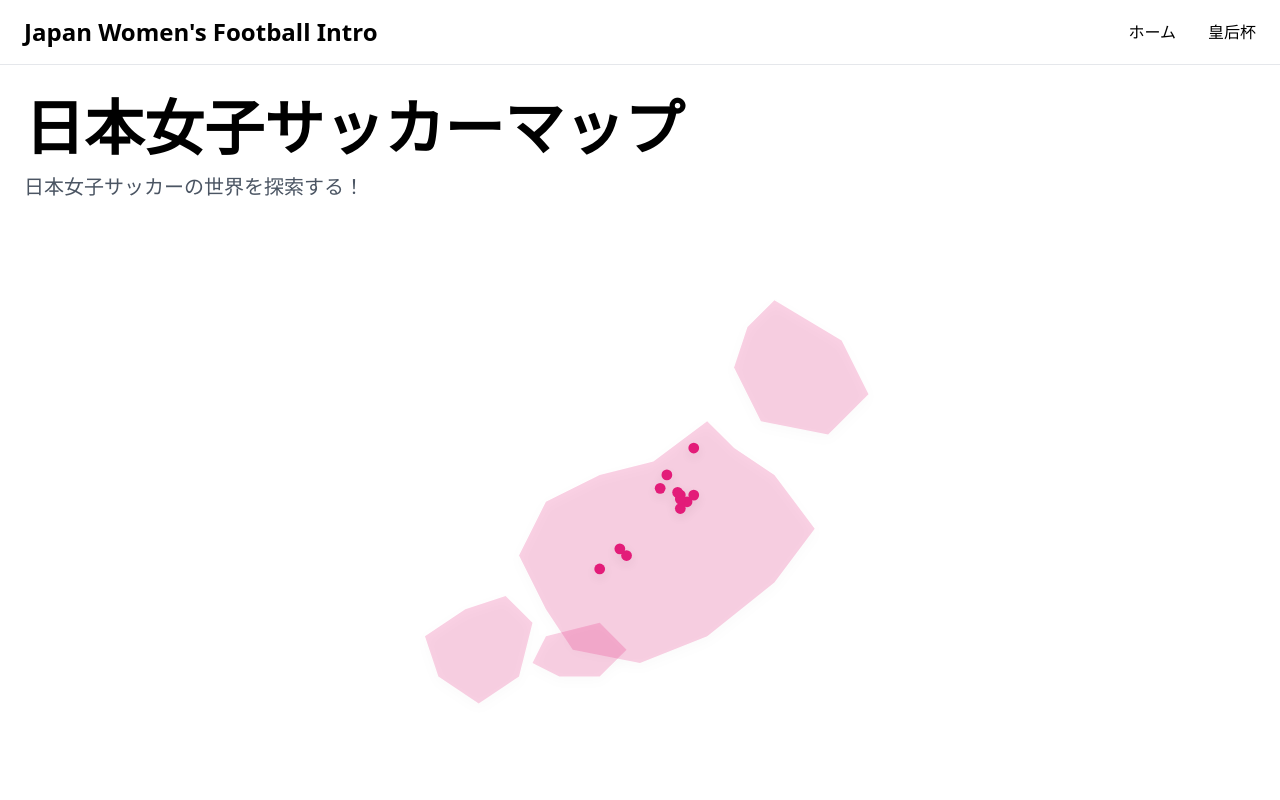
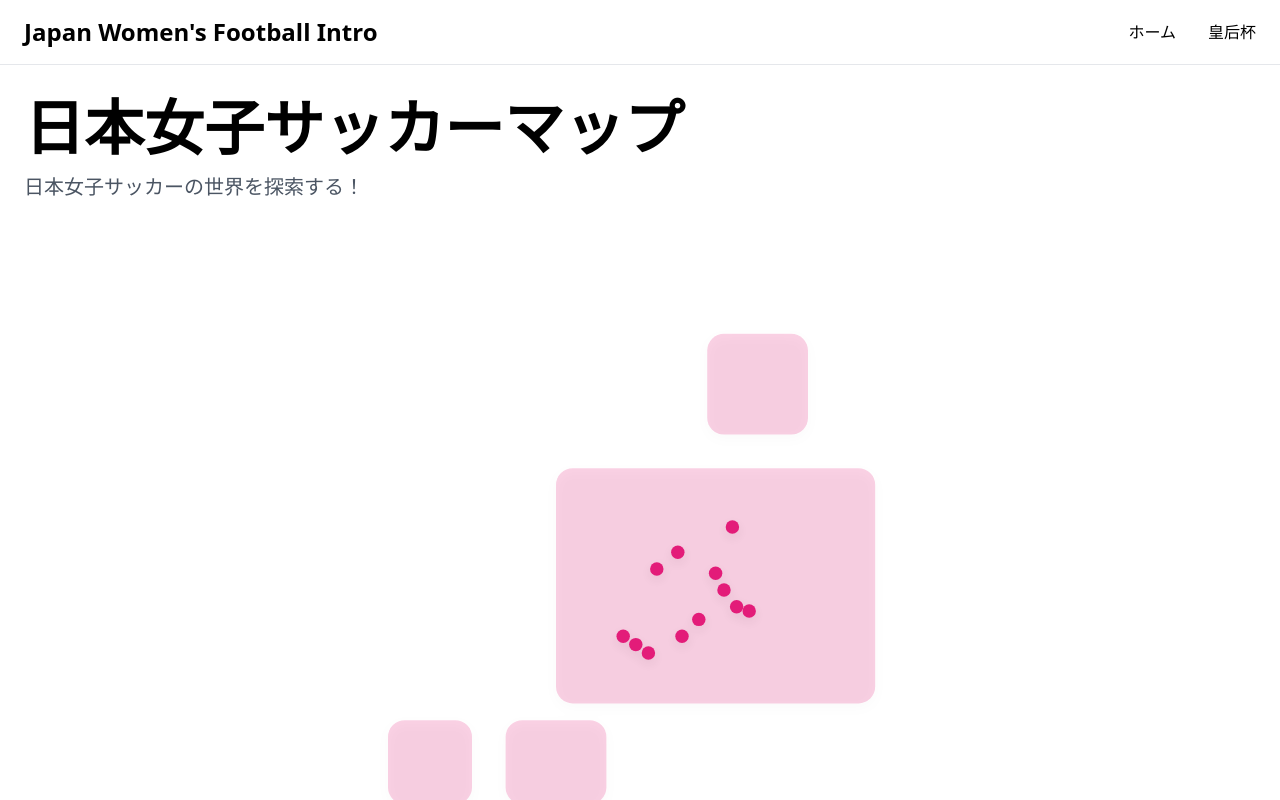
Before and after one commit to b3ssle/Japan-Women-Football-Intro, a React (Vite) app: page /#/ in a window 1280 px wide. Shown: the top 800 px of the page. Built offline with nearby package versions, Linux system fonts and the light colour scheme.

Commit message:
frature: fix details in home, footer and empresssCup2024

```diff
--- a/src/components/Footer.jsx
+++ b/src/components/Footer.jsx
@@ -2,7 +2,7 @@ const Footer = () => (
   <footer className="border-t mt-auto">
     <div className="max-w-7xl mx-auto px-6 py-4 text-center">
       <p className="text-sm text-gray-600 flex justify-center items-center gap-2 flex-wrap">
-        © 2024 Japan Women's Football Introduction •{" "}
+        © 2024 Japan Women's Football Intro •{" "}
         <a
           href="https://github.com/b3ssle/Japan-Women-Football-Intro"
           className="text-nadeshiko hover:text-nadeshiko-light transition-colors"
@@ -10,8 +10,15 @@ const Footer = () => (
           rel="noopener noreferrer"
         >
           Source
+        </a>{" "}
+        • GPL-3.0 •<a
+          href="https://linktr.ee/b3ssle"
+          className="text-nadeshiko hover:text-nadeshiko-light transition-colors"
+          target="_blank"
+          rel="noopener noreferrer"
+        >
+          b3ssle
         </a>
-        {" "}• GPL-3.0
       </p>
     </div>
   </footer>
--- a/src/pages/EmpresssCup2024.jsx
+++ b/src/pages/EmpresssCup2024.jsx
@@ -12,9 +12,19 @@ function EmpresssCup2024() {
         <h1 className="text-4xl font-bold mb-4">
           皇后杯 JFA 第 46 回全日本女子サッカー選手権大会
         </h1>
-        <p className="text-xl text-gray-600 mb-2">
-          2024 年 11 月 17 日 - 2025 年 1 月 25 日
-        </p>
+        <div className="flex items-center gap-4">
+          <p className="text-xl text-gray-600 mb-2">
+            2024 年 11 月 17 日 - 2025 年 1 月 25 日
+          </p>
+          <a
+            href="https://www.jfa.jp/match/empressscup_2024/"
+            className="inline-block border border-gray-300 rounded px-3 py-1 text-sm hover:bg-gray-50 transition-colors"
+            target="_blank"
+            rel="noopener noreferrer"
+          >
+            大会情報
+          </a>
+        </div>
         <p className="text-sm text-gray-500 mb-4">更新日時：{lastUpdateTime}</p>
         <div className="bg-gray-50 p-6 rounded-lg">
           <p className="text-gray-700 mb-4">
--- a/src/pages/Home.jsx
+++ b/src/pages/Home.jsx
@@ -1,11 +1,33 @@
 import React, { useState } from "react";
 import { teams } from "../data/empressscup_2024_teams";
+
+const coordinates = {
+  // 關東
+  omiya: { x: 500, y: 425 }, // 大宮
+  urawa: { x: 515, y: 445 }, // 浦和
+  chifure: { x: 490, y: 405 }, // 熊谷
+  beleza: { x: 470, y: 460 }, // 東京
+  stellas: { x: 450, y: 480 }, // 神奈川
+  jef: { x: 530, y: 450 }, // 千葉
+
+  // 其他地區
+  albirex: { x: 445, y: 380 }, // 新潟
+  sendai: { x: 510, y: 350 }, // 仙台
+  parceiro: { x: 420, y: 400 }, // 長野
+  hiroshima: { x: 380, y: 480 }, // 廣島
+  inac: { x: 410, y: 500 }, // 神戶
+  cerezo: { x: 395, y: 490 }, // 大阪
+};
 
 function Home() {
   const weLeagueTeams = Object.values(teams).filter(
     (team) => team.category === "WEリーグ"
   );
   const [hoveredTeam, setHoveredTeam] = useState(null);
+
+  const getTextPosition = (x) => {
+    return x > 450 ? "start" : "end";
+  };
 
   return (
     <main className="flex-grow">
@@ -17,40 +39,84 @@ function Home() {
 
         <div className="flex flex-col gap-8">
           <svg
-       viewBox="0 0 500 400"
+            viewBox="0 0 800 800"
             className="w-full max-w-2xl mx-auto"
             style={{ filter: "drop-shadow(0 4px 6px rgba(0, 0, 0, 0.1))" }}
           >
-       <path
-         d="M350 50 L400 80 L420 120 L390 150 L340 140 L320 100 L330 70 Z"
+            {/* 北海道 - 正方形 */}
+            <rect
+              x="480"
+              y="120"
+              width="120"
+              height="120"
+              rx="20"
               className="fill-nadeshiko/20 hover:fill-nadeshiko/40 transition-all"
-         title="Hokkaido"
-       />
-       <path
-         d="M300 140 L320 160 L350 180 L380 220 L350 260 L300 300 L250 320 L200 310 L180 280 L160 240 L180 200 L220 180 L260 170 Z"
-         className="fill-nadeshiko/20 hover:fill-nadeshiko/40 transition-all"
-         title="Honshu"
-       />
-       <path
-         d="M180 300 L220 290 L240 310 L220 330 L190 330 L170 320 Z"
-         className="fill-nadeshiko/20 hover:fill-nadeshiko/40 transition-all"
-         title="Shikoku"
-       />
-       <path
-         d="M120 280 L150 270 L170 290 L160 330 L130 350 L100 330 L90 300 Z"
-         className="fill-nadeshiko/20 hover:fill-nadeshiko/40 transition-all"
-         title="Kyushu"
             />
 
+            {/* 本州 - 長方形 */}
+            <rect
+              x="300"
+              y="280"
+              width="380"
+              height="280"
+              rx="20"
+              className="fill-nadeshiko/20 hover:fill-nadeshiko/40 transition-all"
+            />
+
+            {/* 九州 */}
+            <rect
+              x="100"
+              y="580"
+              width="100"
+              height="100"
+              rx="20"
+              className="fill-nadeshiko/20 hover:fill-nadeshiko/40 transition-all"
+            />
+
+            {/* 四國 */}
+            <rect
+              x="240"
+              y="580"
+              width="120"
+              height="100"
+              rx="20"
+              className="fill-nadeshiko/20 hover:fill-nadeshiko/40 transition-all"
+            />
+
+            {/* 沖縄 */}
+            <rect
+              x="80"
+              y="720"
+              width="60"
+              height="60"
+              rx="15"
+              className="fill-nadeshiko/20 hover:fill-nadeshiko/40 transition-all"
+            />
+
+            {/* 球隊位置和文字 */}
             <g className="cities">
-         {weLeagueTeams.map((team) => {
-           const coordinates = getTeamCoordinates(team.id);
-           return (
+              {weLeagueTeams.map((team) => (
+                <g key={team.id}>
+                  {hoveredTeam === team.id && (
+                    <text
+                      x={
+                        coordinates[team.id].x +
+                        (getTextPosition(coordinates[team.id].x) === "start"
+                          ? 15
+                          : -15)
+                      }
+                      y={coordinates[team.id].y + 5}
+                      className="text-base font-medium fill-gray-700 pointer-events-none"
+                      textAnchor={getTextPosition(coordinates[team.id].x)}
+                      dominantBaseline="middle"
+                    >
+                      {team.name}
+                    </text>
+                  )}
                   <circle
-               key={team.id}
-               cx={coordinates.x}
-               cy={coordinates.y}
-               r="4"
+                    cx={coordinates[team.id].x}
+                    cy={coordinates[team.id].y}
+                    r="8"
                     className={`${
                       hoveredTeam === team.id
                         ? "fill-nadeshiko-dark"
@@ -58,20 +124,22 @@ function Home() {
                     } transition-all cursor-pointer`}
                     onMouseEnter={() => setHoveredTeam(team.id)}
                     onMouseLeave={() => setHoveredTeam(null)}
-               title={team.name}
                   />
-           );
-         })}
+                </g>
+              ))}
             </g>
           </svg>
 
+          {/* 球隊列表 */}
           <div className="grid grid-cols-2 gap-4">
             <div className="space-y-2">
               {weLeagueTeams.slice(0, 6).map((team) => (
                 <div
                   key={team.id}
                   className={`border rounded-lg p-3 hover:shadow-md transition-all cursor-pointer ${
-               hoveredTeam === team.id ? "border-nadeshiko bg-nadeshiko/5" : ""
+                    hoveredTeam === team.id
+                      ? "border-nadeshiko bg-nadeshiko/5"
+                      : ""
                   }`}
                   onMouseEnter={() => setHoveredTeam(team.id)}
                   onMouseLeave={() => setHoveredTeam(null)}
@@ -98,7 +166,9 @@ function Home() {
                 <div
                   key={team.id}
                   className={`border rounded-lg p-3 hover:shadow-md transition-all cursor-pointer ${
-               hoveredTeam === team.id ? "border-nadeshiko bg-nadeshiko/5" : ""
+                    hoveredTeam === team.id
+                      ? "border-nadeshiko bg-nadeshiko/5"
+                      : ""
                   }`}
                   onMouseEnter={() => setHoveredTeam(team.id)}
                   onMouseLeave={() => setHoveredTeam(null)}
@@ -126,24 +196,4 @@ function Home() {
   );
 }
 
-// チーム座標のヘルパー関数
-function getTeamCoordinates(teamId) {
- const coordinates = {
-   omiya: { x: 280, y: 195 },
-   beleza: { x: 285, y: 200 },
-   albirex: { x: 270, y: 180 },
-   sendai: { x: 290, y: 160 },
-   stellas: { x: 280, y: 205 },
-   parceiro: { x: 265, y: 190 },
-   urawa: { x: 280, y: 198 },
-   hiroshima: { x: 220, y: 250 },
-   chifure: { x: 278, y: 193 },
-   inac: { x: 240, y: 240 },
-   jef: { x: 290, y: 195 },
-   cerezo: { x: 235, y: 235 }
- };
-
- return coordinates[teamId] || { x: 0, y: 0 };
-}
-
 export default Home;
```
Lines whose indentation alone changed are shown as unchanged.
